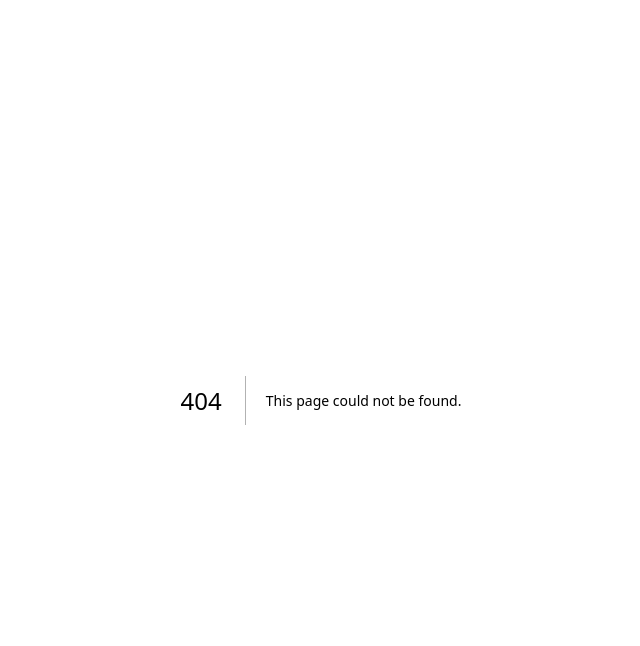
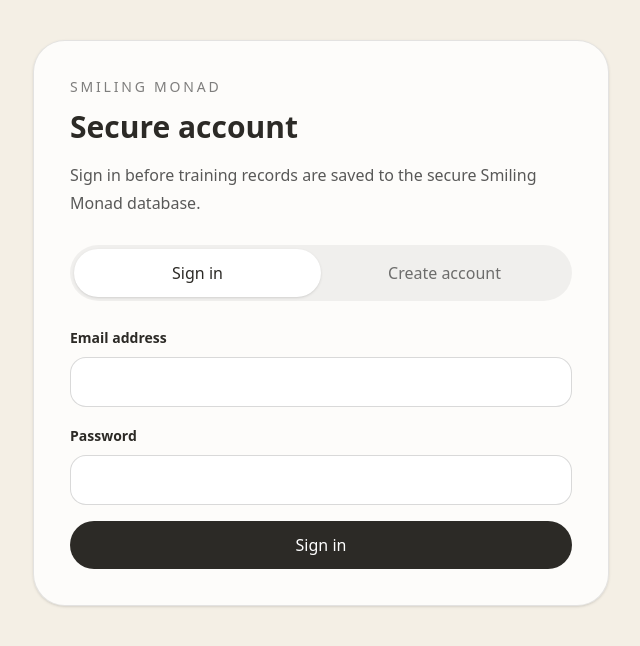
Before and after one commit to benlengrey-pixel/smiling-monad-prototype, a Next.js app: page /sign-in in a window 1280 px wide. Before the commit this address had no page. Shown: the top 646 px of the page, without its empty margins (319-959 px from the left). Built offline with nearby package versions, Linux system fonts and the light colour scheme; no server answers.

Commit message:
Add the secure Supabase sign-in page with account creation, email and password authentication, persistent sessions and sign-out support.

```diff
--- /dev/null
+++ b/app/sign-in/page.tsx
@@ -0,0 +1,321 @@
+"use client";
+
+import Link from "next/link";
+import {
+  type FormEvent,
+  useEffect,
+  useState,
+} from "react";
+
+import {
+  getSupabaseBrowserClient,
+} from "@/lib/supabase/client";
+
+type Mode = "sign-in" | "sign-up";
+
+export default function SignInPage() {
+  const [mode, setMode] =
+    useState<Mode>("sign-in");
+
+  const [email, setEmail] =
+    useState("");
+
+  const [password, setPassword] =
+    useState("");
+
+  const [message, setMessage] =
+    useState("");
+
+  const [busy, setBusy] =
+    useState(false);
+
+  const [signedInEmail, setSignedInEmail] =
+    useState<string | null>(null);
+
+  useEffect(() => {
+    const supabase =
+      getSupabaseBrowserClient();
+
+    let active = true;
+
+    supabase.auth
+      .getUser()
+      .then(({ data }) => {
+        if (!active) {
+          return;
+        }
+
+        setSignedInEmail(
+          data.user?.email ?? null,
+        );
+      });
+
+    const {
+      data: subscription,
+    } = supabase.auth.onAuthStateChange(
+      (_event, session) => {
+        setSignedInEmail(
+          session?.user.email ?? null,
+        );
+      },
+    );
+
+    return () => {
+      active = false;
+      subscription.subscription.unsubscribe();
+    };
+  }, []);
+
+  async function submit(
+    event: FormEvent<HTMLFormElement>,
+  ) {
+    event.preventDefault();
+
+    const cleanedEmail =
+      email.trim().toLowerCase();
+
+    if (!cleanedEmail) {
+      setMessage(
+        "Enter your email address.",
+      );
+      return;
+    }
+
+    if (password.length < 8) {
+      setMessage(
+        "Use a password with at least 8 characters.",
+      );
+      return;
+    }
+
+    setBusy(true);
+    setMessage("");
+
+    try {
+      const supabase =
+        getSupabaseBrowserClient();
+
+      if (mode === "sign-up") {
+        const { data, error } =
+          await supabase.auth.signUp({
+            email: cleanedEmail,
+            password,
+          });
+
+        if (error) {
+          throw error;
+        }
+
+        if (data.session) {
+          setMessage(
+            "Your account has been created and you are signed in.",
+          );
+        } else {
+          setMessage(
+            "Your account has been created. Check your email and confirm your address before signing in.",
+          );
+        }
+      } else {
+        const { error } =
+          await supabase.auth.signInWithPassword(
+            {
+              email: cleanedEmail,
+              password,
+            },
+          );
+
+        if (error) {
+          throw error;
+        }
+
+        setMessage(
+          "You are signed in.",
+        );
+      }
+    } catch (error) {
+      setMessage(
+        error instanceof Error
+          ? error.message
+          : "Authentication failed.",
+      );
+    } finally {
+      setBusy(false);
+    }
+  }
+
+  async function signOut() {
+    setBusy(true);
+    setMessage("");
+
+    try {
+      const supabase =
+        getSupabaseBrowserClient();
+
+      const { error } =
+        await supabase.auth.signOut();
+
+      if (error) {
+        throw error;
+      }
+
+      setMessage(
+        "You are signed out.",
+      );
+    } catch (error) {
+      setMessage(
+        error instanceof Error
+          ? error.message
+          : "Unable to sign out.",
+      );
+    } finally {
+      setBusy(false);
+    }
+  }
+
+  return (
+    <main className="min-h-screen bg-[#f4efe5] px-5 py-10 text-[#2c2a26]">
+      <div className="mx-auto max-w-xl">
+        <div className="rounded-[2rem] border border-black/10 bg-white/80 p-7 shadow-sm sm:p-9">
+          <p className="text-sm font-medium uppercase tracking-[0.2em] text-black/50">
+            Smiling Monad
+          </p>
+
+          <h1 className="mt-3 text-3xl font-semibold">
+            Secure account
+          </h1>
+
+          <p className="mt-4 leading-7 text-black/65">
+            Sign in before training records are
+            saved to the secure Smiling Monad
+            database.
+          </p>
+
+          {signedInEmail ? (
+            <div className="mt-7 rounded-3xl border border-[#b8c7a8] bg-[#eef3e8] p-5">
+              <p className="text-sm font-semibold uppercase tracking-[0.12em] text-black/45">
+                Signed in
+              </p>
+
+              <p className="mt-2 break-all text-lg font-semibold">
+                {signedInEmail}
+              </p>
+
+              <div className="mt-5 flex flex-wrap gap-3">
+                <Link
+                  href="/circle"
+                  className="rounded-full bg-[#2c2a26] px-5 py-3 text-sm font-semibold text-white"
+                >
+                  Open Circle Centre
+                </Link>
+
+                <button
+                  type="button"
+                  onClick={signOut}
+                  disabled={busy}
+                  className="rounded-full border border-black/15 bg-white px-5 py-3 text-sm font-semibold disabled:opacity-50"
+                >
+                  Sign out
+                </button>
+              </div>
+            </div>
+          ) : (
+            <>
+              <div className="mt-7 grid grid-cols-2 rounded-full bg-black/5 p-1">
+                <button
+                  type="button"
+                  onClick={() =>
+                    setMode("sign-in")
+                  }
+                  className={`rounded-full px-4 py-3 text-sm font-semibold ${
+                    mode === "sign-in"
+                      ? "bg-white shadow-sm"
+                      : "text-black/55"
+                  }`}
+                >
+                  Sign in
+                </button>
+
+                <button
+                  type="button"
+                  onClick={() =>
+                    setMode("sign-up")
+                  }
+                  className={`rounded-full px-4 py-3 text-sm font-semibold ${
+                    mode === "sign-up"
+                      ? "bg-white shadow-sm"
+                      : "text-black/55"
+                  }`}
+                >
+                  Create account
+                </button>
+              </div>
+
+              <form
+                onSubmit={submit}
+                className="mt-6 space-y-4"
+              >
+                <label className="block">
+                  <span className="text-sm font-semibold">
+                    Email address
+                  </span>
+
+                  <input
+                    type="email"
+                    value={email}
+                    onChange={(event) =>
+                      setEmail(
+                        event.target.value,
+                      )
+                    }
+                    autoComplete="email"
+                    className="mt-2 w-full rounded-2xl border border-black/15 bg-white px-4 py-3 outline-none focus:border-black/40"
+                  />
+                </label>
+
+                <label className="block">
+                  <span className="text-sm font-semibold">
+                    Password
+                  </span>
+
+                  <input
+                    type="password"
+                    value={password}
+                    onChange={(event) =>
+                      setPassword(
+                        event.target.value,
+                      )
+                    }
+                    autoComplete={
+                      mode === "sign-up"
+                        ? "new-password"
+                        : "current-password"
+                    }
+                    className="mt-2 w-full rounded-2xl border border-black/15 bg-white px-4 py-3 outline-none focus:border-black/40"
+                  />
+                </label>
+
+                <button
+                  type="submit"
+                  disabled={busy}
+                  className="w-full rounded-full bg-[#2c2a26] px-5 py-3 font-semibold text-white disabled:opacity-50"
+                >
+                  {busy
+                    ? "Please wait…"
+                    : mode === "sign-up"
+                      ? "Create secure account"
+                      : "Sign in"}
+                </button>
+              </form>
+            </>
+          )}
+
+          {message ? (
+            <p className="mt-5 rounded-2xl bg-black/5 px-4 py-3 text-sm leading-6">
+              {message}
+            </p>
+          ) : null}
+        </div>
+      </div>
+    </main>
+  );
+}
```
